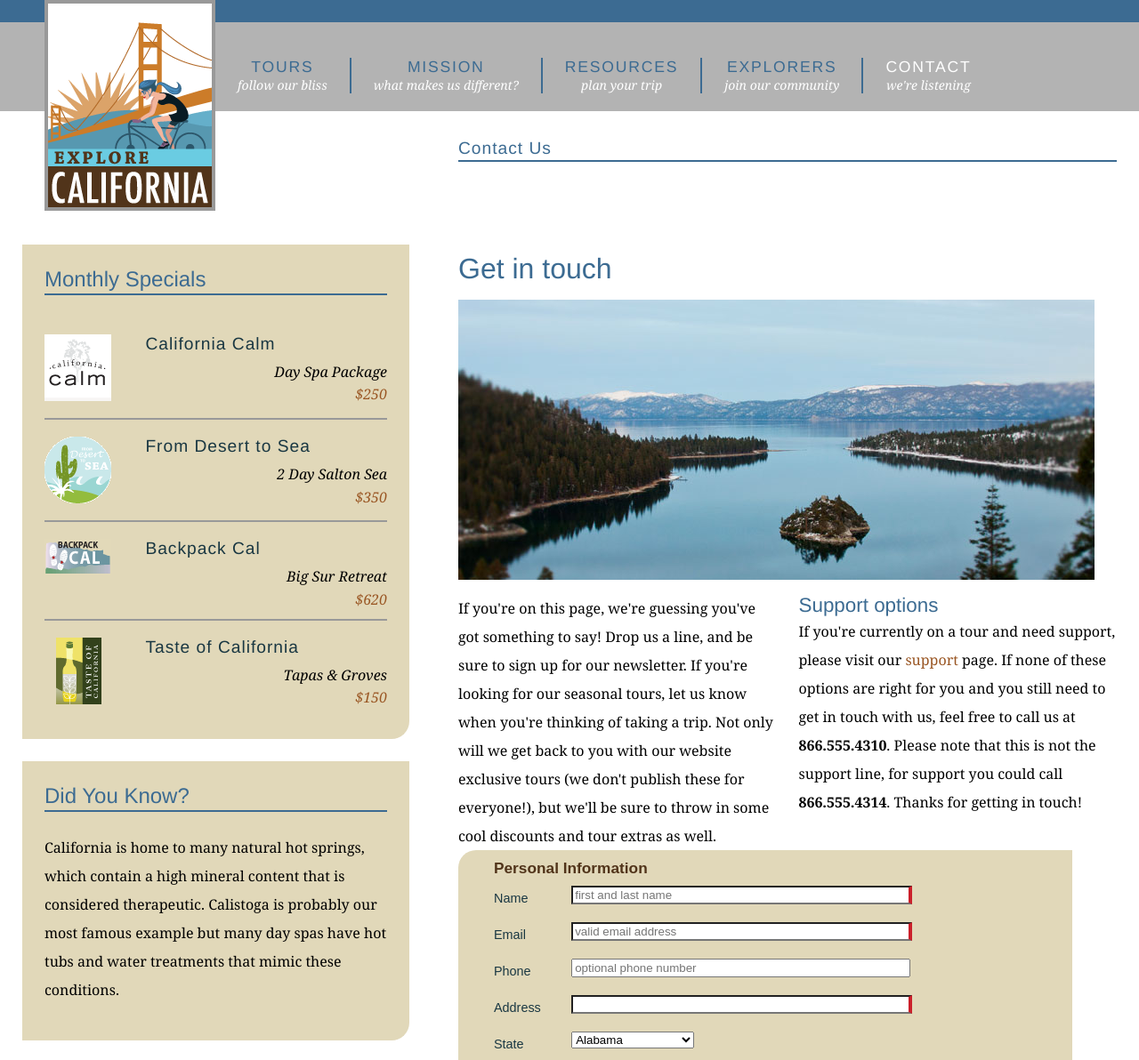
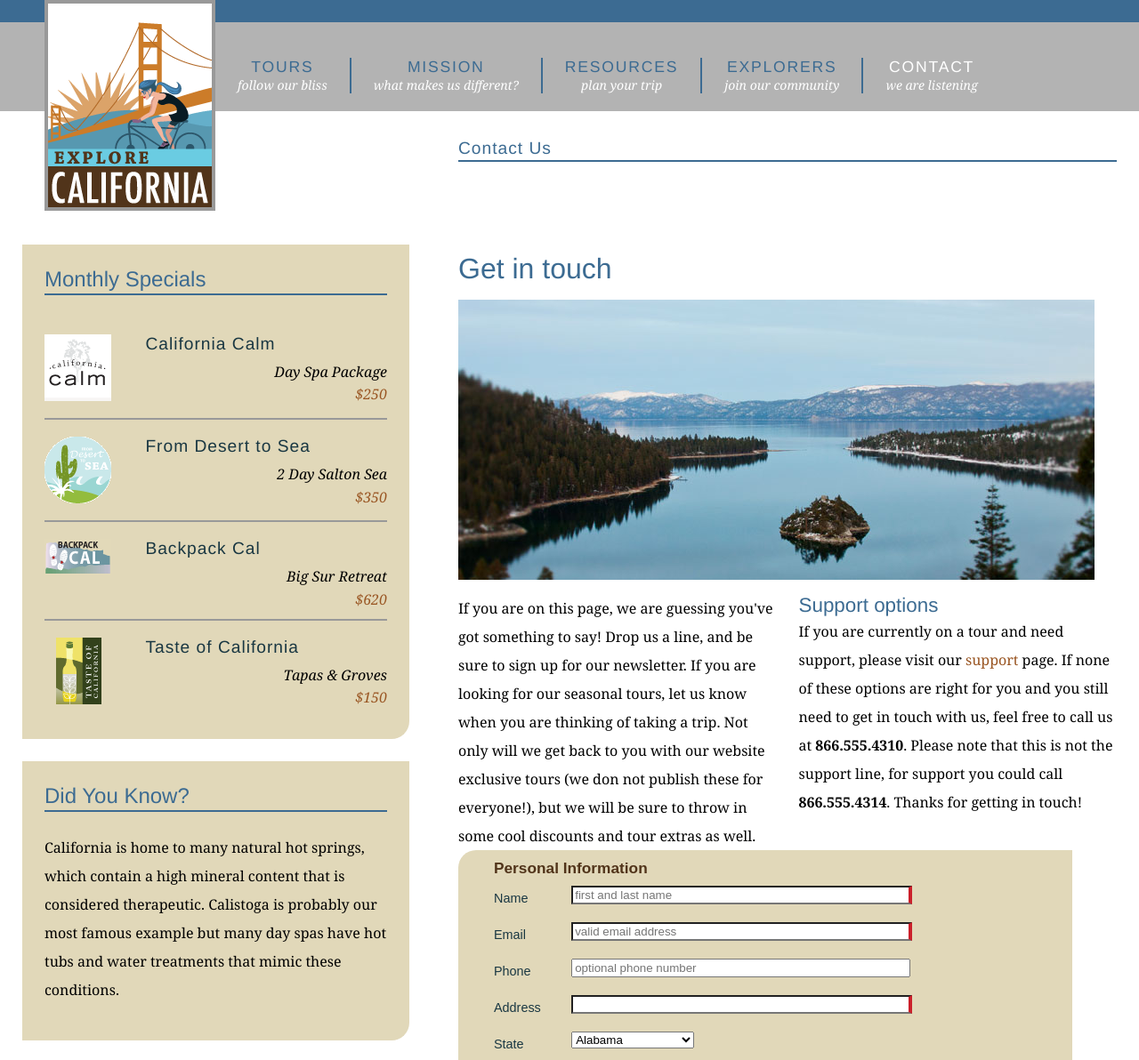
Before and after one commit to BingLeng111/explore_california2, a plain HTML site: page contact.html in a window 1280 px wide. Shown: the top 1192 px of the page at 89% size. Drawn offline with Linux system fonts and the light colour scheme.

Commit message:
Removed contractions from contact page text

```diff
--- a/contact.html
+++ b/contact.html
@@ -45,7 +45,7 @@
                 <li><a href="explorers/video.html" title="check out our podcast">Video podcast</a></li>
               </ul>
             </li>
-            <li><a href="contact.html" title="contact us" class="current">Contact <br /><span class="tagline">we're listening</span></a>
+            <li><a href="contact.html" title="contact us" class="current">Contact <br /><span class="tagline">we are listening</span></a>
               <ul>
                 <li><a href="support.html" title="need help?">Support</a></li>
               </ul>
@@ -68,10 +68,10 @@
           <h1>Get in touch</h1>
           <img src="assets/images/emerald_bay.jpg" alt="Beautiful Lake Tahoe" class="articleImage" />
           <div class="multiCol">
-            <p>If you're on this page, we're guessing you've got something to say! Drop us a line, and be sure to sign up for our newsletter. If you're looking for our seasonal tours,  let us know when you're thinking of taking a trip. Not only will we get back to you with our website exclusive tours (we don't publish these for everyone!), but we'll be sure to throw in some cool discounts and tour extras as well.</p>
+            <p>If you are on this page, we are guessing you've got something to say! Drop us a line, and be sure to sign up for our newsletter. If you are looking for our seasonal tours,  let us know when you are thinking of taking a trip. Not only will we get back to you with our website exclusive tours (we don not publish these for everyone!), but we will be sure to throw in some cool discounts and tour extras as well.</p>
 
             <h2>Support options</h2>
-            <p>If you're currently on a tour and need support, please visit our <a href="support.html">support</a> page. If none of these options are right for you and you still need to get in touch with us, feel free to call us at<span class="phone"> <strong>866.555.4310</strong>. Please note that this is not the support line, for support you could call </span><strong>866.555.4314</strong>. Thanks for getting in touch!</p>
+            <p>If you are currently on a tour and need support, please visit our <a href="support.html">support</a> page. If none of these options are right for you and you still need to get in touch with us, feel free to call us at<span class="phone"> <strong>866.555.4310</strong>. Please note that this is not the support line, for support you could call </span><strong>866.555.4314</strong>. Thanks for getting in touch!</p>
           </div>
 
           <form id="frmContact" name="frmContact" method="post" action="contact_process.html">
@@ -207,7 +207,7 @@
                 <label for="comments">Comments</label><br />
                 <textarea name="comments2" id="comments" cols="45" rows="5" tabindex="270"></textarea>
               </p>
-              <p>Would you like to receive our monthly tour specials newsletter? No, we don't spam or share your information with anyone else. Read our <a href="privacy.html">privacy policy</a>.</p>
+              <p>Would you like to receive our monthly tour specials newsletter? No, we don not spam or share your information with anyone else. Read our <a href="privacy.html">privacy policy</a>.</p>
               <p>
                 <input type="radio" name="newsletter" id="newsletter_yes" value="yes" tabindex="280">
                 <label for="newsletter_yes" class="inline break">Please send me the newsletter!</label>
```
